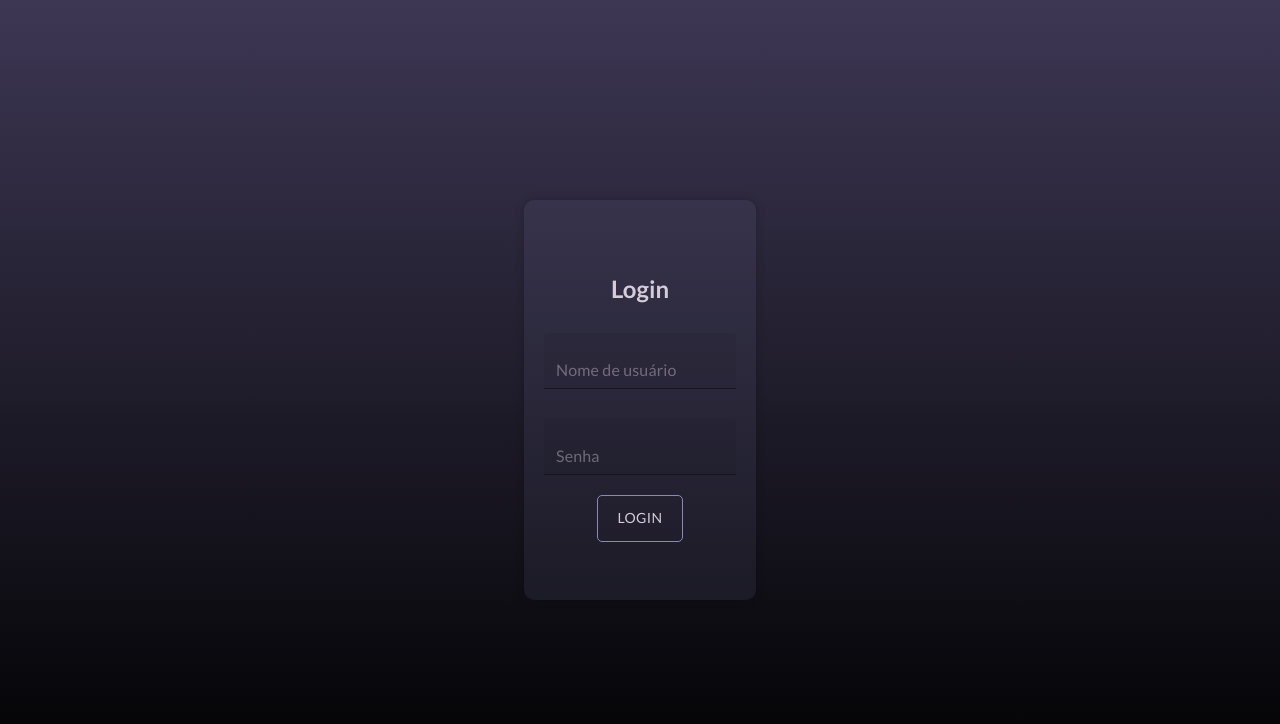
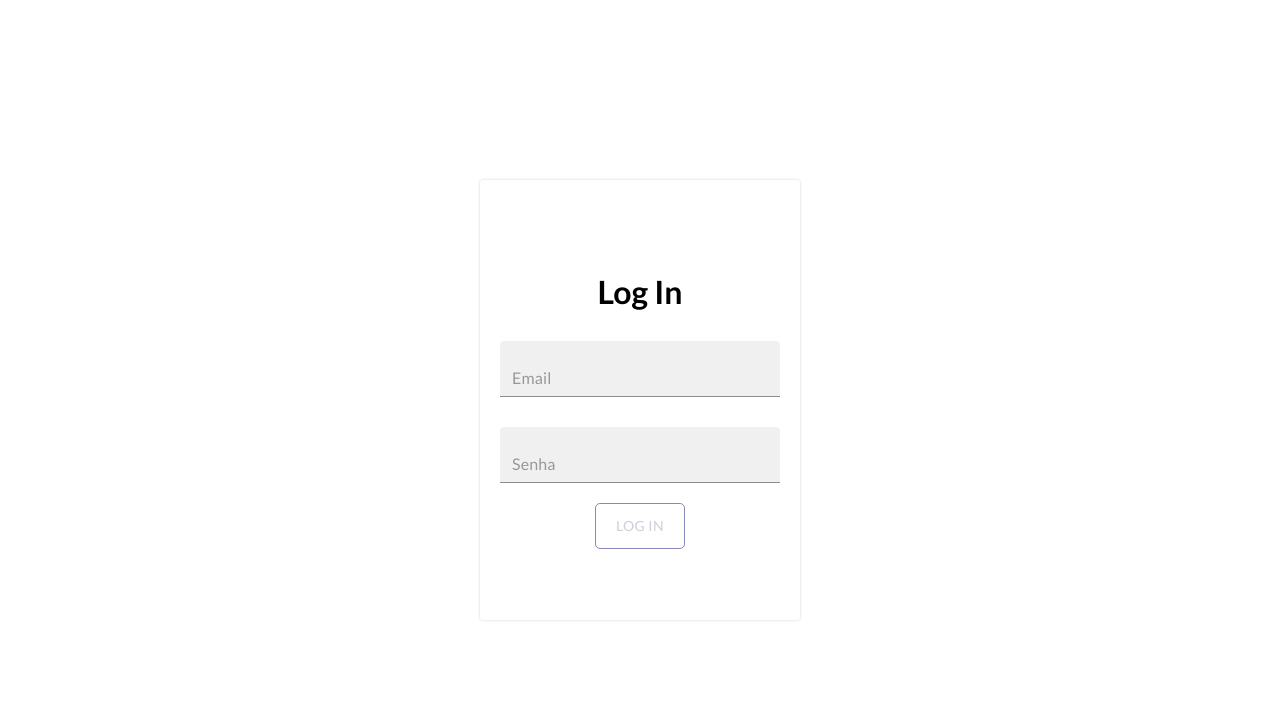
Before and after one commit to JoseEduardoSS/moolah, a React (Create React App) app in the folder moolah/: page / in a window 1280 px wide. Shown: the top 724 px of the page. Built offline with nearby package versions, Linux system fonts and the light colour scheme.

Commit message:
adicionando o firebase ao projeto

```diff
--- a/moolah/package.json
+++ b/moolah/package.json
@@ -16,6 +16,7 @@
     "@types/react": "^18.2.21",
     "@types/react-dom": "^18.2.7",
     "dayjs": "^1.11.9",
+    "firebase": "^10.4.0",
     "react": "^18.2.0",
     "react-dom": "^18.2.0",
     "react-router-dom": "^6.16.0",
--- /dev/null
+++ b/moolah/src/firebase.ts
@@ -0,0 +1,21 @@
+// Import the functions you need from the SDKs you need
+import { initializeApp } from "firebase/app";
+import { getAuth } from "firebase/auth";
+// TODO: Add SDKs for Firebase products that you want to use
+// https://firebase.google.com/docs/web/setup#available-libraries
+
+// Your web app's Firebase configuration
+const firebaseConfig = {
+  apiKey: "AIzaSyDGe6-WCWjd3u_PsEp-cEBvTk1VQbNVcDU",
+  authDomain: "moolah-3b093.firebaseapp.com",
+  projectId: "moolah-3b093",
+  storageBucket: "moolah-3b093.appspot.com",
+  messagingSenderId: "609885956642",
+  appId: "1:609885956642:web:21462df95597fe494ef87b"
+};
+
+// Initialize Firebase
+const app = initializeApp(firebaseConfig);
+
+// Initialize Firebase Authentication and get a reference to the service
+export const auth = getAuth(app);
--- a/moolah/src/pages/login/Styles.ts
+++ b/moolah/src/pages/login/Styles.ts
@@ -1,22 +1,19 @@
-import {Button, styled, TextField} from "@mui/material";
+import { Button, styled, TextField } from "@mui/material";
 
 export const Body = styled("body")({
-  background: "linear-gradient(to bottom, #3d3754, #000000)",
   height: "100vh",
   display: "flex",
   justifyContent: "center",
   alignItems: "center",
 });
 
-export const LoginContainer = styled("div")({
-  backgroundColor: "RGB(137, 136, 189, 0.1)",
+export const LoginContainer = styled("form")({
+  borderRadius: "2.5px",
+  boxShadow: "0 0 2.5px rgba(0, 0, 0, 0.2)",
+  height: "25rem",
+  width: "17.5rem",
   padding: "20px",
-  borderRadius: "10px",
-  boxShadow: "0 0 10px rgba(0, 0, 0, 0.2)",
-  color: "#d4ccd8",
   textAlign: "center",
-  height: "45vh",
-  width: "15vw",
   display: "flex",
   flexDirection: "column",
   alignItems: "center",
@@ -24,7 +21,7 @@ export const LoginContainer = styled("div")({
 });
 
 export const LoginTitle = styled("h1")({
-  fontSize: "24px",
+  fontSize: "2rem",
   marginBottom: "20px",
 });
 
@@ -34,9 +31,8 @@ export const LoginInput = styled(TextField)({
   marginBottom: "10px",
 
   "& .MuiInputBase-root": {
-    color: "#d4ccd8",
     fontFamily: "Lato, sans-serif",
-  }
+  },
 });
 
 export const LoginButton = styled(Button)({
--- a/moolah/src/pages/login/index.tsx
+++ b/moolah/src/pages/login/index.tsx
@@ -1,17 +1,55 @@
-import {Body, LoginButton, LoginContainer, LoginInput, LoginTitle} from "./Styles";
+import {
+  Body,
+  LoginButton,
+  LoginContainer,
+  LoginInput,
+  LoginTitle,
+} from "./Styles";
 import React from "react";
+import { signInWithEmailAndPassword } from "firebase/auth";
+import { auth } from "../../firebase";
 
 const Login: React.FC = () => {
-    return (
-        <Body>
-            <LoginContainer>
-                <LoginTitle>Login</LoginTitle>
-                <LoginInput variant="filled" type="text" placeholder="Nome de usuário"/>
-                <LoginInput variant="filled" type="password" placeholder="Senha"/>
-                <LoginButton variant="outlined">Login</LoginButton>
-            </LoginContainer>
-        </Body>
-    )
-}
+  const [email, setEmail] = React.useState<string>("");
+  const [password, setPassword] = React.useState<string>("");
+
+  const signIn = (event: React.SyntheticEvent) => {
+    event.preventDefault();
+    signInWithEmailAndPassword(auth, email, password)
+      .then((userCredential) => {
+        console.log(userCredential);
+      })
+      .catch((error) => {
+        console.log(error);
+      });
+
+    console.log("sign in");
+  };
+
+  return (
+    <Body>
+      <LoginContainer onSubmit={signIn}>
+        <LoginTitle>Log In</LoginTitle>
+        <LoginInput
+          variant="filled"
+          type="text"
+          placeholder="Email"
+          value={email}
+          onChange={(event) => setEmail(event.target.value)}
+        />
+        <LoginInput
+          variant="filled"
+          type="password"
+          placeholder="Senha"
+          value={password}
+          onChange={(event) => setPassword(event.target.value)}
+        />
+        <LoginButton type="submit" variant="outlined">
+          Log In
+        </LoginButton>
+      </LoginContainer>
+    </Body>
+  );
+};
 
 export default Login;
```
Also changed, not shown: 1 other file (tests, documents, lock files or other folders).
